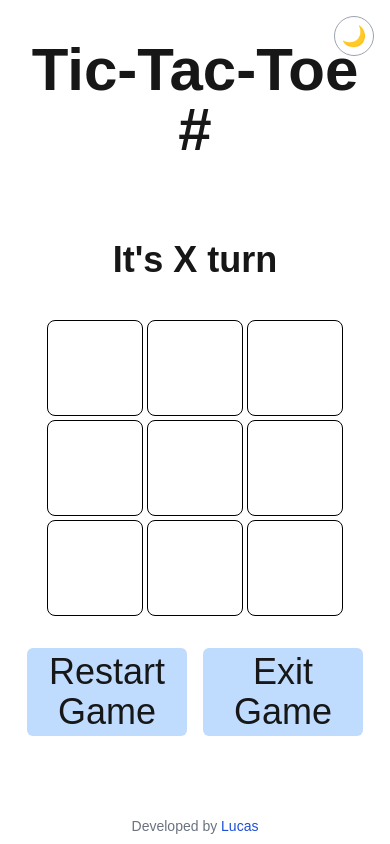
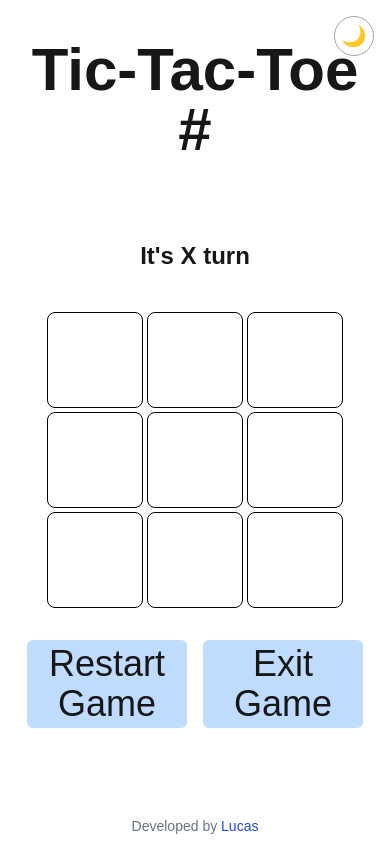
Before and after one commit to lucasmiguelleite/tic-tac-toe_next, a Next.js app: page /two-players-local in a window 390 px wide. Built offline with nearby package versions, Linux system fonts and the light colour scheme.

Commit message:
style(game-status): improve turn text responsiveness and truncation

```diff
--- a/src/components/GameStatus.tsx
+++ b/src/components/GameStatus.tsx
@@ -42,11 +42,11 @@ const GameStatus = ({
   return (
     <div className="flex justify-center text-center my-10 mx-10">
       {!winner && (
-        <p className="font-bold text-4xl">
+        <p className="font-bold text-2xl sm:text-4xl text-center max-w-full break-all">
           {yourRole
             ? currentPlayer === yourRole
               ? 'Your turn'
-              : `${playerName(currentPlayer)}'s turn`
+              : <span className="block truncate max-w-[60vw] sm:max-w-none mx-auto">{playerName(currentPlayer)}'s turn</span>
             : `It's ${currentPlayer} turn`}
         </p>
       )}
```
